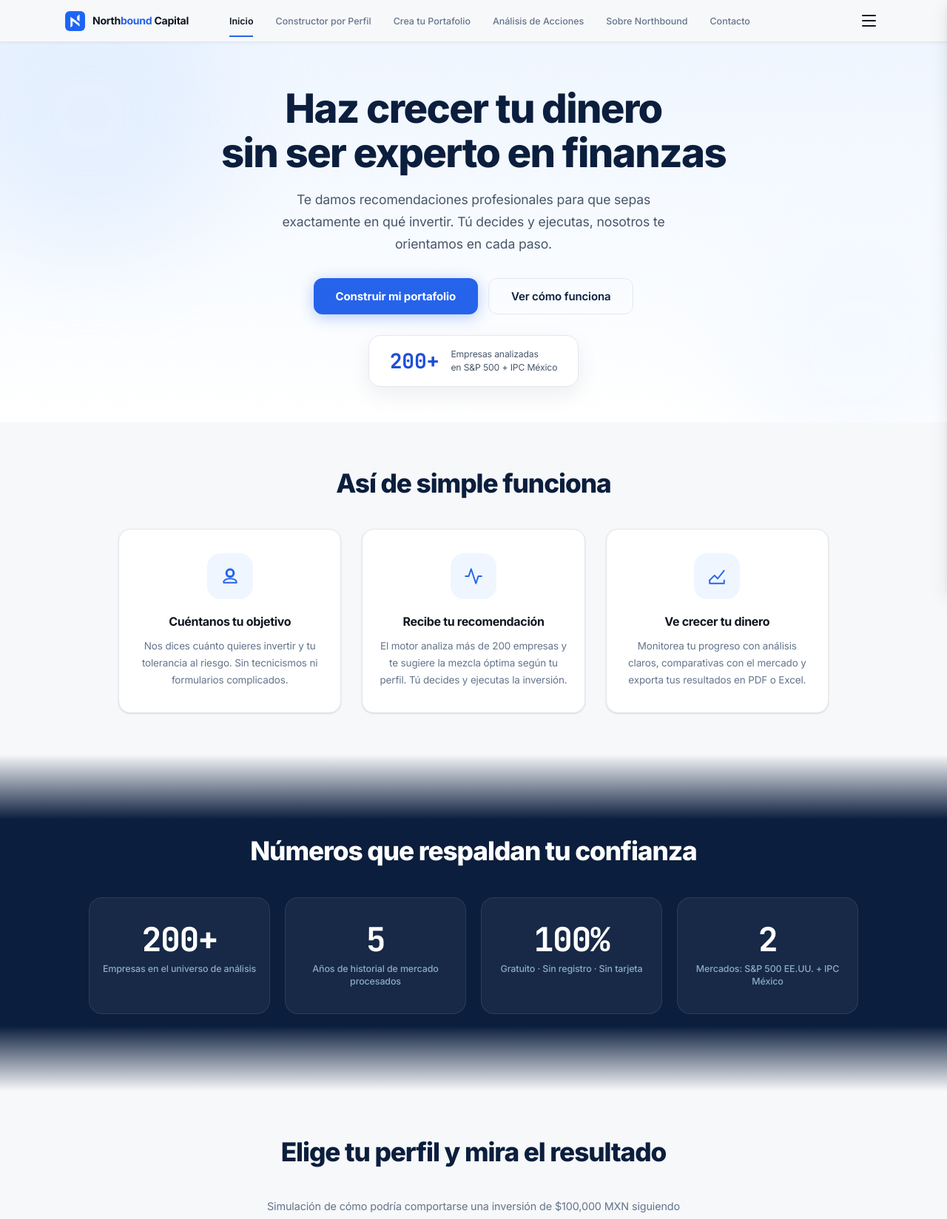
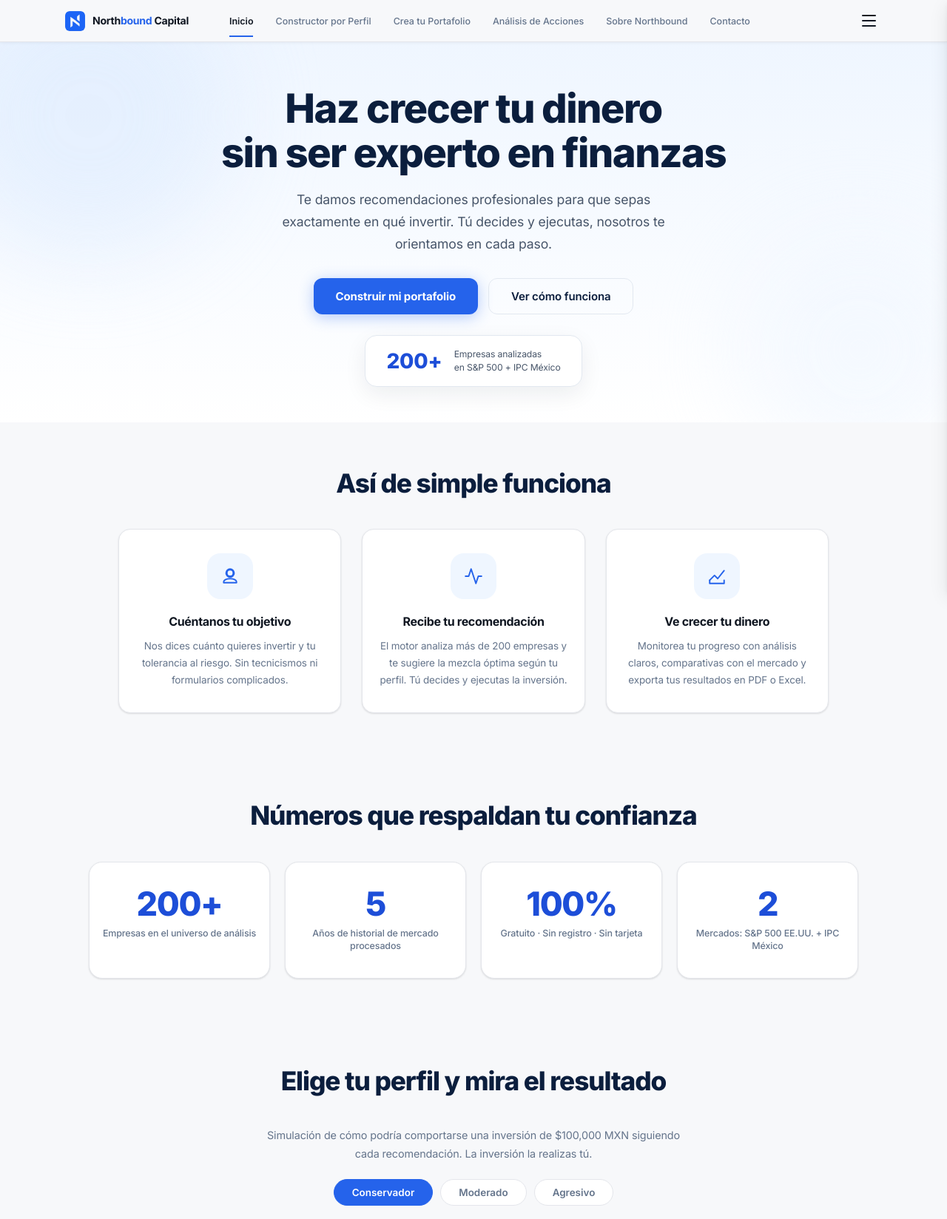
Before and after one commit to fernandotvr1900-ctrl/northbound-capital, a Flask app: page / in a window 1280 px wide. Shown: the top 1648 px of the page at 74% size. Run offline with Flask 3, Linux system fonts and the light colour scheme; some libraries are stand-ins or nearby versions.

Commit message:
Visual consistency: LP-style for all pages + stats to white + font cleanup
- Remove JetBrains Mono from lp-badge-num, lp-stat-num, lp-chart-result-num
  so stat/comparator numbers inherit Inter (same as headings)
- Stats section: remove dark gradient, use white var(--bg) background;
  stat cards now use var(--card)/var(--border)/var(--shadow) design tokens;
  numbers switch to --lp-blue-700 (navy blue) matching LP section style
- All inner pages (builder, custom, analyzer, about, contact): add subtle
  blue→white gradient header (LP-style), navy headings, consistent padding

Co-Authored-By: Claude Sonnet 4.6 <noreply@anthropic.com>

```diff
--- a/templates/index.html
+++ b/templates/index.html
@@ -1143,6 +1143,23 @@ body.dark .ci-row{border-color:rgba(255,255,255,.08)}
 }
 
 
+/* ── CONSISTENCIA VISUAL — gradiente suave en todas las páginas ── */
+#page-builder,#page-custom,#page-analyzer,#page-about,#page-contact{
+  background:linear-gradient(180deg,var(--lp-blue-50) 0px,var(--bg) 280px);
+}
+body.dark #page-builder,body.dark #page-custom,body.dark #page-analyzer,
+body.dark #page-about,body.dark #page-contact{
+  background:linear-gradient(180deg,rgba(11,30,61,.6) 0px,var(--bg) 300px);
+}
+/* Navy en headings principales de cada página */
+.hero-copy h1,.cp-hero h2,.az-hero h2,.contact-hero h2{color:var(--lp-navy)}
+body.dark .hero-copy h1,body.dark .cp-hero h2,body.dark .az-hero h2,body.dark .contact-hero h2{color:#EFF6FF}
+/* Padding consistente en heroes de página */
+.cp-hero{padding:56px 0 36px}
+.az-hero{padding:56px 0 36px}
+.contact-hero{padding:52px 0 32px}
+.hero{padding:56px 0 48px}
+
 /* ═══════════════════════════════════════════════════════════════
    LANDING PAGE — Nueva portada (prefijo lp-)
 ═══════════════════════════════════════════════════════════════ */
@@ -1221,7 +1238,7 @@ body.dark .lp-btn-sec{color:#CBD5E1;border-color:rgba(255,255,255,.2)}
   animation:lp-rise .8s ease both .62s;
 }
 body.dark .lp-hero-badge{background:#0d1f3c;border-color:rgba(255,255,255,.12);box-shadow:0 10px 30px rgba(0,0,0,.3)}
-.lp-badge-num{font-size:1.75rem;font-weight:800;color:var(--lp-blue-700);font-family:'JetBrains Mono',monospace;line-height:1}
+.lp-badge-num{font-size:1.75rem;font-weight:800;color:var(--lp-blue-700);line-height:1}
 body.dark .lp-badge-num{color:#60A5FA}
 .lp-badge-lbl{font-size:.76rem;color:var(--lp-gray);text-align:left;line-height:1.45}
 body.dark .lp-badge-lbl{color:#8BACC8}
@@ -1254,25 +1271,23 @@ body.dark .lp-step-icon svg{stroke:#60A5FA}
 .lp-step p{font-size:.84rem;color:var(--muted);line-height:1.7}
 
 /* ── STATS — dark navy full-bleed ─────────────────────────── */
-.lp-stats{
-  background:linear-gradient(180deg,var(--bg) 0,#0B1E3D 88px,#0B1E3D calc(100% - 88px),var(--bg) 100%);
-  padding:104px 28px;position:relative;overflow:visible;
-}
+.lp-stats{background:var(--bg);padding:56px 28px;position:relative}
 .lp-stats-grid{
   display:grid;grid-template-columns:repeat(4,1fr);gap:20px;
   max-width:1040px;margin:0 auto;position:relative;z-index:1;
 }
 .lp-stat-card{
   text-align:center;padding:34px 16px;
-  background:rgba(255,255,255,.05);border:1px solid rgba(255,255,255,.09);
-  border-radius:18px;transition:transform .28s,background .28s;
-}
-.lp-stat-card:hover{transform:translateY(-6px);background:rgba(255,255,255,.08)}
+  background:var(--card);border:1px solid var(--border);
+  border-radius:18px;box-shadow:var(--shadow-card);transition:transform .28s,box-shadow .28s;
+}
+.lp-stat-card:hover{transform:translateY(-6px);box-shadow:var(--shadow-lg)}
 .lp-stat-num{
-  font-size:clamp(2rem,4vw,2.8rem);font-weight:800;color:#fff;
-  margin-bottom:8px;font-family:'JetBrains Mono',monospace;letter-spacing:-.03em;line-height:1;
-}
-.lp-stat-lbl{font-size:.78rem;color:#8BACC8;font-weight:500;line-height:1.4}
+  font-size:clamp(2rem,4vw,2.8rem);font-weight:800;color:var(--lp-blue-700);
+  margin-bottom:8px;letter-spacing:-.03em;line-height:1;
+}
+body.dark .lp-stat-num{color:#60A5FA}
+.lp-stat-lbl{font-size:.78rem;color:var(--muted);font-weight:500;line-height:1.4}
 
 /* ── COMPARATOR ───────────────────────────────────────────── */
 .lp-comparator{padding:56px 28px;background:var(--bg)}
@@ -1308,7 +1323,7 @@ body.dark .lp-chart-area{background:#0d1f3c;border-color:rgba(37,99,235,.25)}
 }
 body.dark .lp-chart-result{border-top-color:rgba(255,255,255,.1)}
 .lp-chart-result-lbl{font-size:.82rem;color:var(--muted);display:block;margin-bottom:6px}
-.lp-chart-result-num{font-size:2rem;font-weight:800;color:var(--lp-blue-700);font-family:'JetBrains Mono',monospace}
+.lp-chart-result-num{font-size:2rem;font-weight:800;color:var(--lp-blue-700)}
 body.dark .lp-chart-result-num{color:#60A5FA}
 .lp-disclaimer{
   text-align:center;font-size:.72rem;color:var(--lp-gray-l);
@@ -1508,7 +1523,7 @@ body.dark .lp-trust-icon svg{stroke:#60A5FA}
   <!-- ▸ STATS — dark navy ──────────────────────────────── -->
   <div class="lp-stats">
     <div class="lp-wrap">
-      <h2 class="lp-section-title lp-lt lp-reveal" data-i18n="lp-stats-h">Números que respaldan tu confianza</h2>
+      <h2 class="lp-section-title lp-reveal" data-i18n="lp-stats-h">Números que respaldan tu confianza</h2>
       <div class="lp-stats-grid">
         <div class="lp-stat-card lp-reveal">
           <div class="lp-stat-num" data-target="200" data-decimals="0" data-prefix="" data-suffix="+">0+</div>
```
